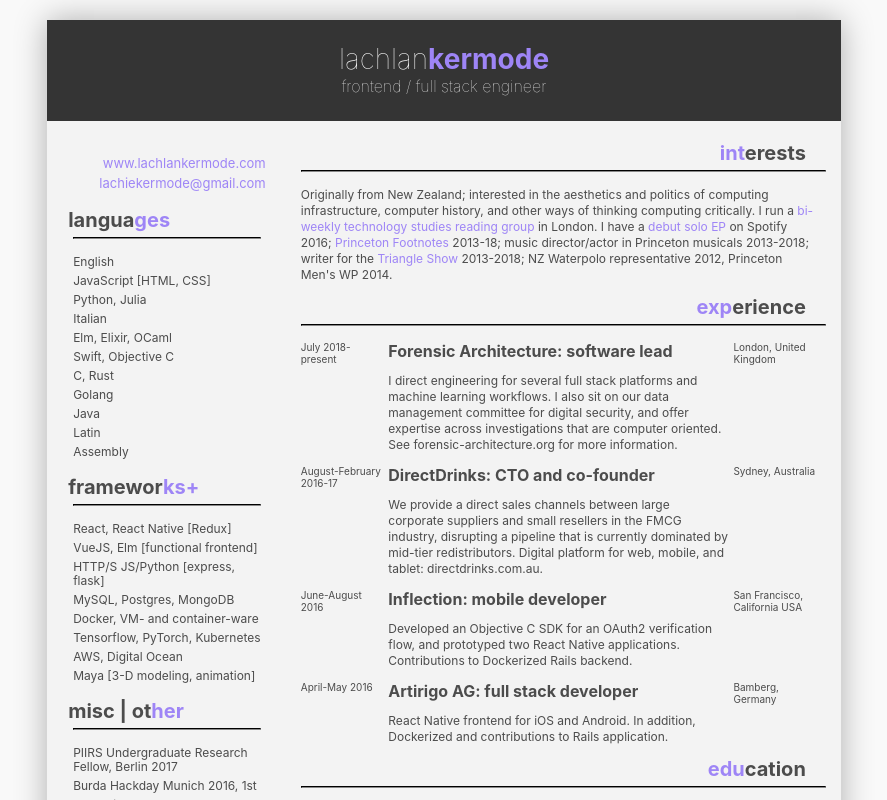
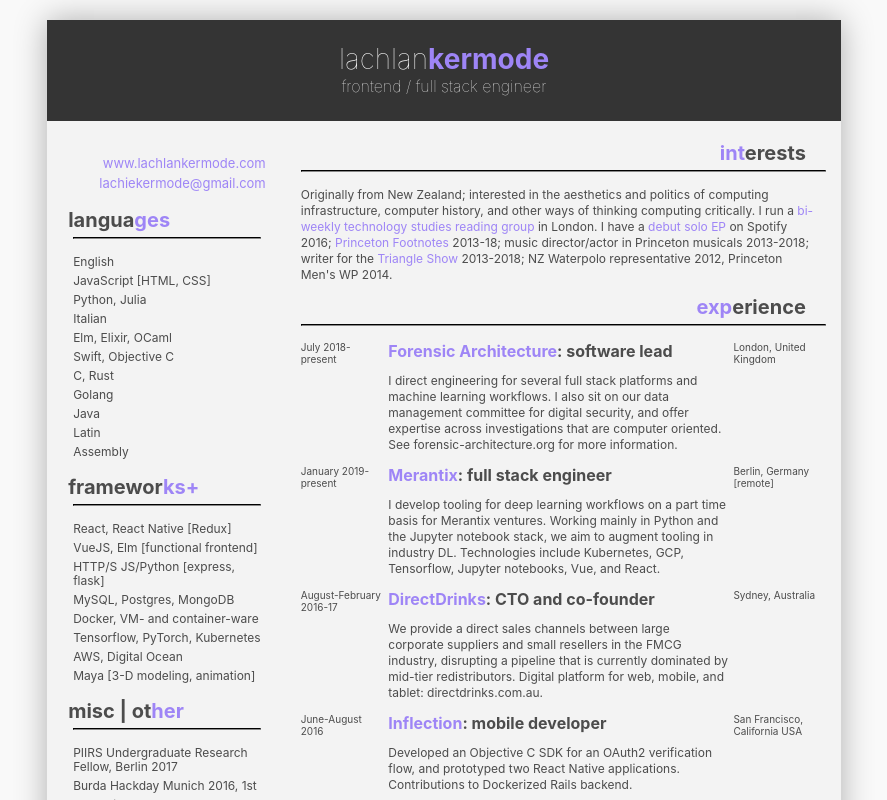
Before and after one commit to breezykermo/lk_com, a React (Create React App) app: page / in a window 1280 px wide. Shown: the top 800 px of the page, without its empty margins (196-1083 px from the left). Built offline with nearby package versions, Linux system fonts and the light colour scheme.

Commit message:
add merantix, links to companies

```diff
--- a/src/components/A4Resume/Pill.js
+++ b/src/components/A4Resume/Pill.js
@@ -31,13 +31,30 @@ const styles = {
   },
 }
 
-const Pill = (props) => (
+const Pill = (props) => {
+  let splitTitle = false
+  let titleFst = null
+  let titleSnd = null
+  const spl = props.body.title.split(":")
+  if (spl.length === 2) {
+    splitTitle = true;
+    titleFst = spl[0]
+    titleSnd = spl[1]
+  }
+
+  return (
     <div className="row" style={styles.pillOuter}>
       <div style={styles.pillLeft}>
         {props.left}
       </div>
       <div style={styles.pillBody}>
+          {!!props.body.link ? (
+            <h4 style={styles.subheader}>
+              <a href={props.body.link}>{splitTitle ? titleFst: props.body.title}</a>{splitTitle && `: ${titleSnd}`}
+            </h4>
+          ): (
             <h4 style={styles.subheader}>{props.body.title}</h4>
+          )}
         <p style={styles.pillParagraph}>{props.body.content}</p>
       </div>
       <div style={styles.pillRight}>
@@ -45,6 +62,7 @@ const Pill = (props) => (
       </div>
     </div>
   )
+}
 Pill.propTypes = {
   left: PropTypes.string,
   right: PropTypes.string,
--- a/src/resume-data.json
+++ b/src/resume-data.json
@@ -56,14 +56,25 @@
           "left": "July 2018-present",
           "body": {
             "title": "Forensic Architecture: software lead",
+            "link": "https://forensic-architecture.org",
             "content": "I direct engineering for several full stack platforms and machine learning workflows. I also sit on our data management committee for digital security, and offer expertise across investigations that are computer oriented. See forensic-architecture.org for more information."
           },
           "right": "London, United Kingdom"
         },
         {
+          "left": "January 2019-present",
+          "body": {
+            "title": "Merantix: full stack engineer",
+            "link": "https://merantix.com",
+            "content": "I develop tooling for deep learning workflows on a part time basis for Merantix ventures. Working mainly in Python and the Jupyter notebook stack, we aim to augment tooling in industry DL. Technologies include Kubernetes, GCP, Tensorflow, Jupyter notebooks, Vue, and React."
+          },
+          "right": "Berlin, Germany [remote]"
+        },
+        {
           "left": "August-February 2016-17",
           "body": {
             "title": "DirectDrinks: CTO and co-founder",
+            "link": "https://directdrinks.co",
             "content": "We provide a direct sales channels between large corporate suppliers and small resellers in the FMCG industry, disrupting a pipeline that is currently dominated by mid-tier redistributors. Digital platform for web, mobile, and tablet: directdrinks.com.au."
           },
           "right": "Sydney, Australia"
@@ -72,6 +83,7 @@
           "left": "June-August 2016",
           "body": {
             "title": "Inflection: mobile developer",
+            "link": "https://inflection.com",
             "content": "Developed an Objective C SDK for an OAuth2 verification flow, and prototyped two React Native applications. Contributions to Dockerized Rails backend."
           },
           "right": "San Francisco, California USA"
@@ -80,6 +92,7 @@
           "left": "April-May 2016",
           "body": {
             "title": "Artirigo AG: full stack developer",
+            "link": "https://github.com/Artirigo",
             "content": "React Native frontend for iOS and Android. In addition, Dockerized and contributions to Rails application."
           },
           "right": "Bamberg, Germany"
```
Lines whose indentation alone changed are shown as unchanged.
